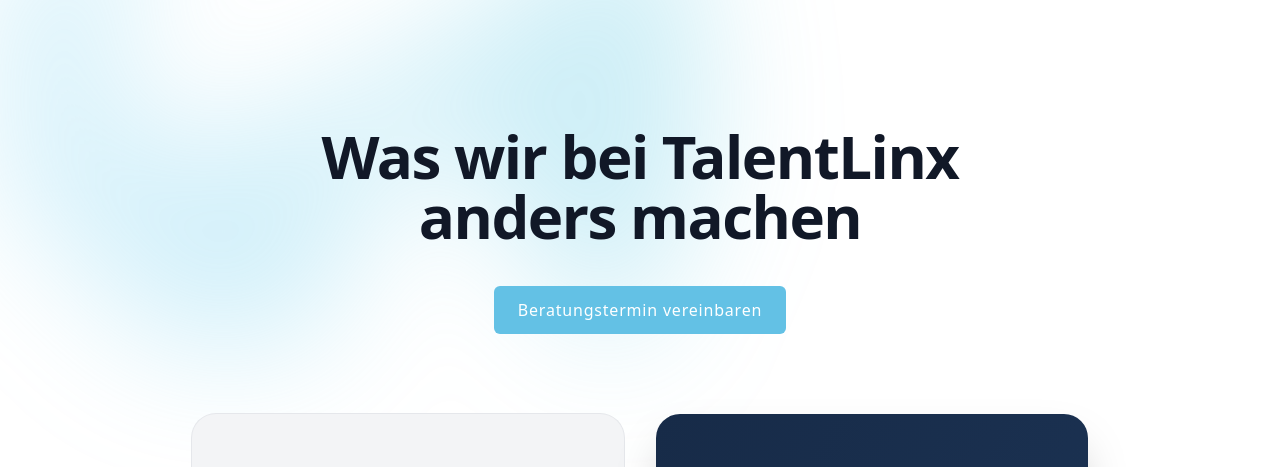
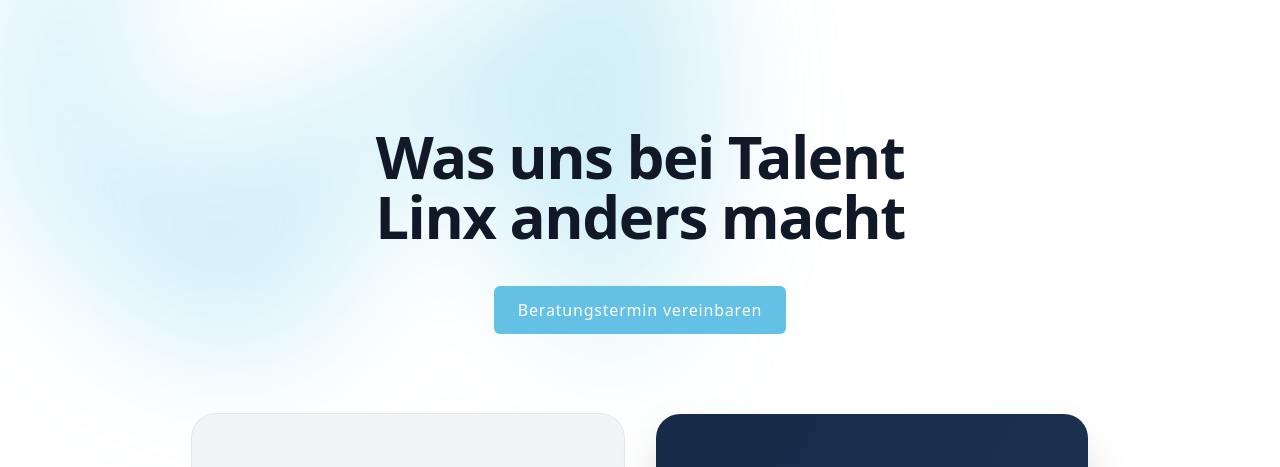
Before and after one commit to MohamedismailTL/talentlinx-website, an Astro site: page / in a window 1280 px wide. Shown: the part 5740-6207 px from the top of the page. Built offline with nearby package versions, Linux system fonts and the light colour scheme; Astro itself is replaced by a stand-in of ours.

Commit message:
Update Vergleich “comparison”

```diff
--- a/content/comparison.md
+++ b/content/comparison.md
@@ -1,5 +1,5 @@
 ---
-title: Was wir bei TalentLinx anders machen
+title: Was uns bei Talent Linx anders macht
 boxes:
   - box_title: Andere Recruiter
     bulletpoints:
```
